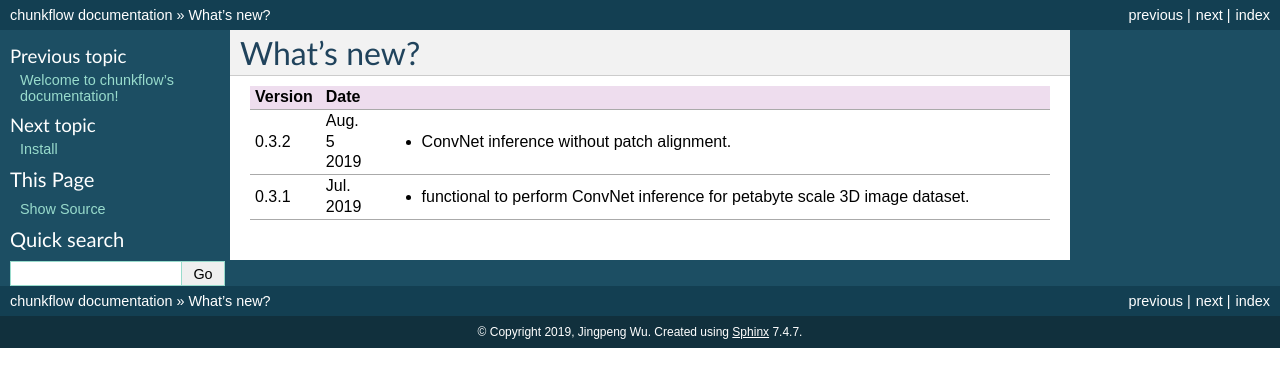
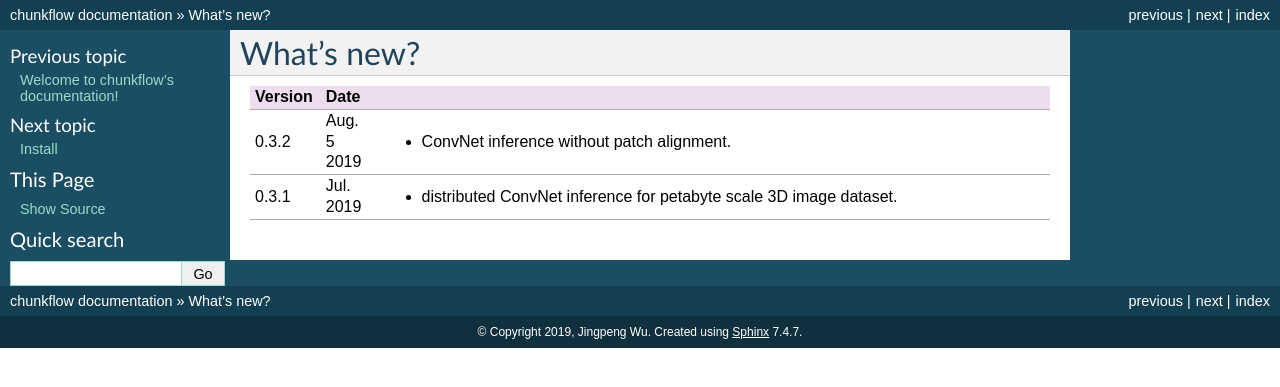
Before and after one commit to seung-lab/chunkflow, a Sphinx documentation site: the page built from docs/source/whats_new.rst, in a window 1280 px wide. Shown: the top 387 px of the page. Built offline with Sphinx 7.4.7, drawn with Linux system fonts in a browser that asks for light colours.

Commit message:
make whats_new shorter..

```diff
--- a/docs/source/whats_new.rst
+++ b/docs/source/whats_new.rst
@@ -15,4 +15,4 @@ What's new?
      - - ConvNet inference without patch alignment.
    * - 0.3.1
      - Jul. 2019
-     - - functional to perform ConvNet inference for petabyte scale 3D image dataset.
+     - - distributed ConvNet inference for petabyte scale 3D image dataset.
```
